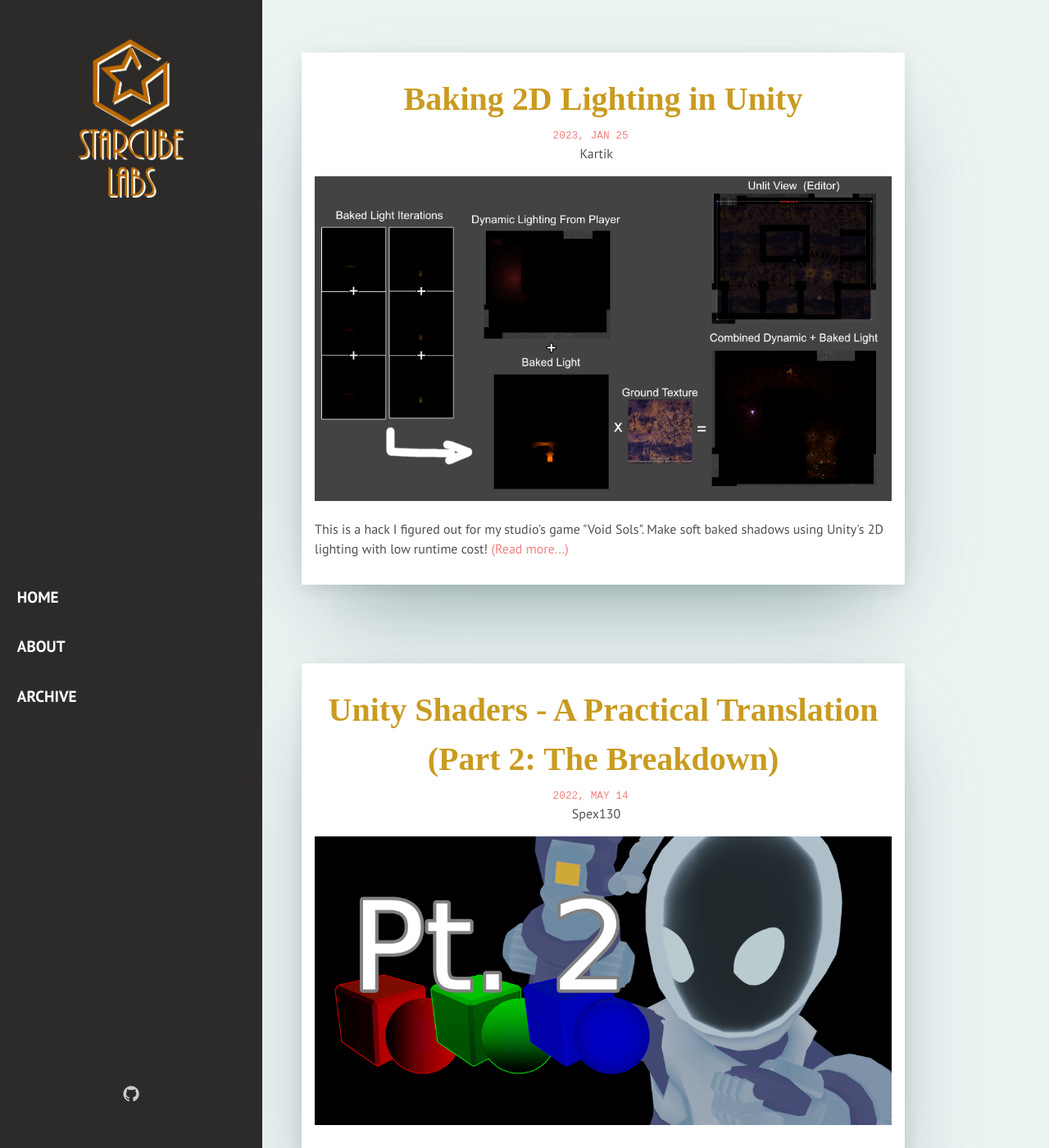
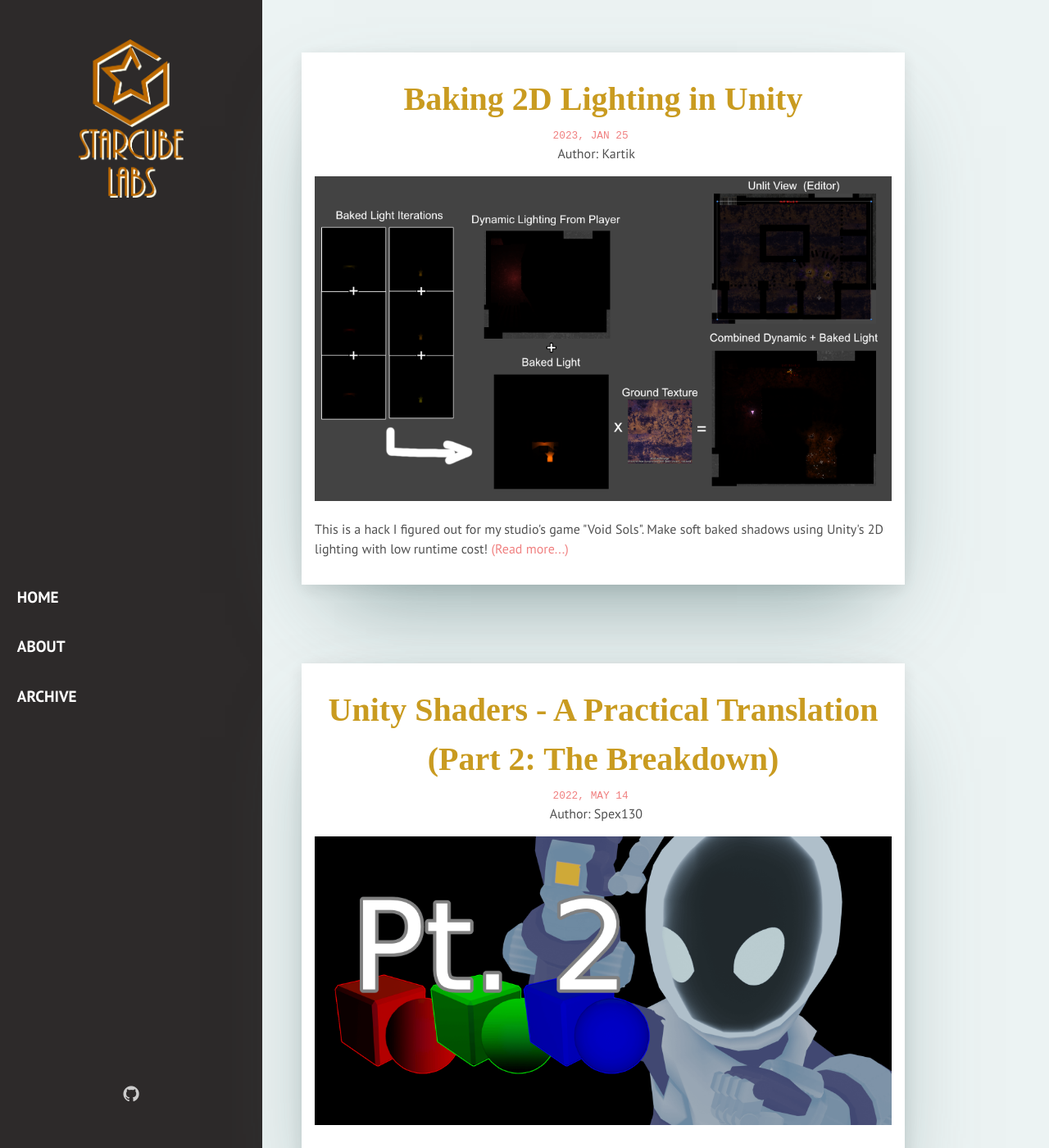
Before and after one commit to StarcubeLabs/StarcubeLabs.github.io, a Jekyll site: the page built from index.html, in a window 1280 px wide and 1400 px high. Shown: the whole window at 82% size. Built offline with Jekyll 4.4.1, drawn with Linux system fonts in a browser that asks for light colours; some web fonts are replaced; the list of posts is cut into pages by our own code; some of the changed text lies outside the part shown.

Commit message:
One more line change for authors.

```diff
--- a/index.html
+++ b/index.html
@@ -8,7 +8,7 @@
     <header class="header-article">
       <h2 class="title-article"><a href="{{post.url | prepend: site.baseurl}}">{{post.title}}</a></h2>
       <div class="post-date"><span>{{post.date | date: '%Y, %b %d'}}&nbsp;&nbsp;&nbsp;&nbsp;</span></div>
-      <div class=""><span>{{post.author}}&nbsp;&nbsp;&nbsp;&nbsp;</span></div>
+      <div class=""><span>Author: {{post.author}}&nbsp;&nbsp;&nbsp;&nbsp;</span></div>
 
     </header>
     {% if post.img %}
```
